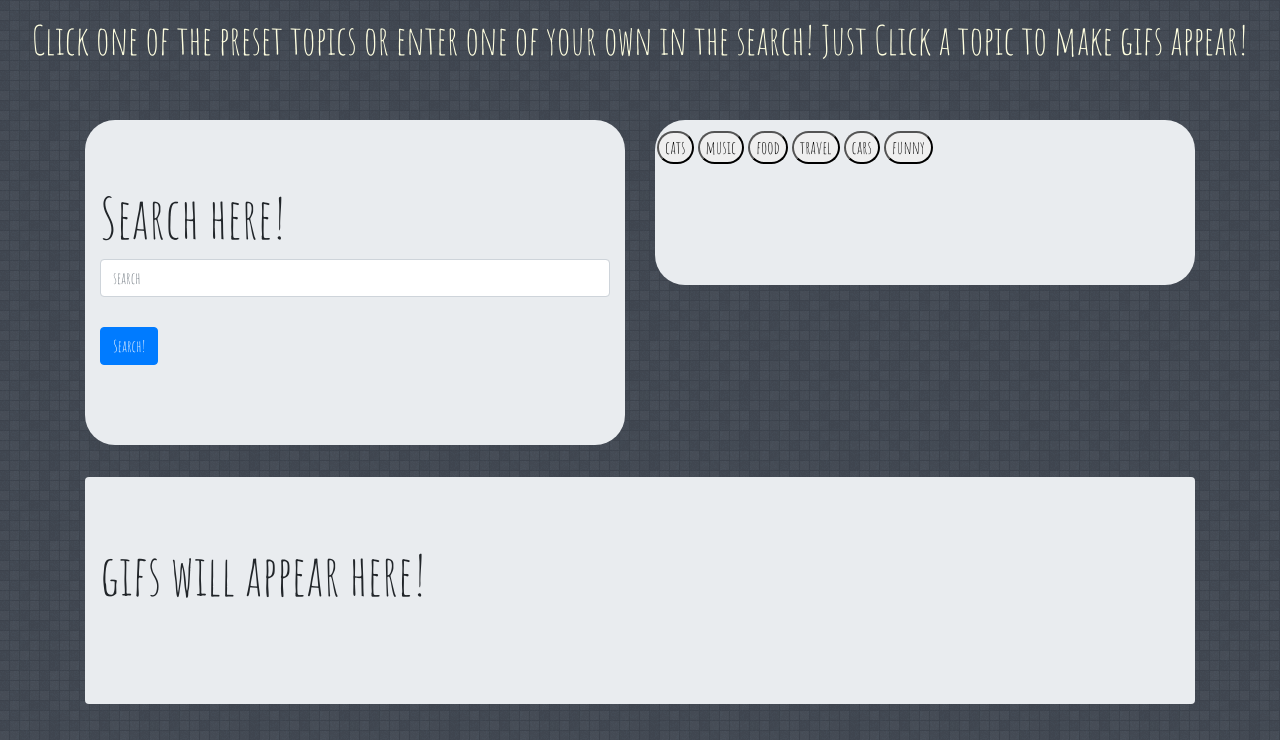
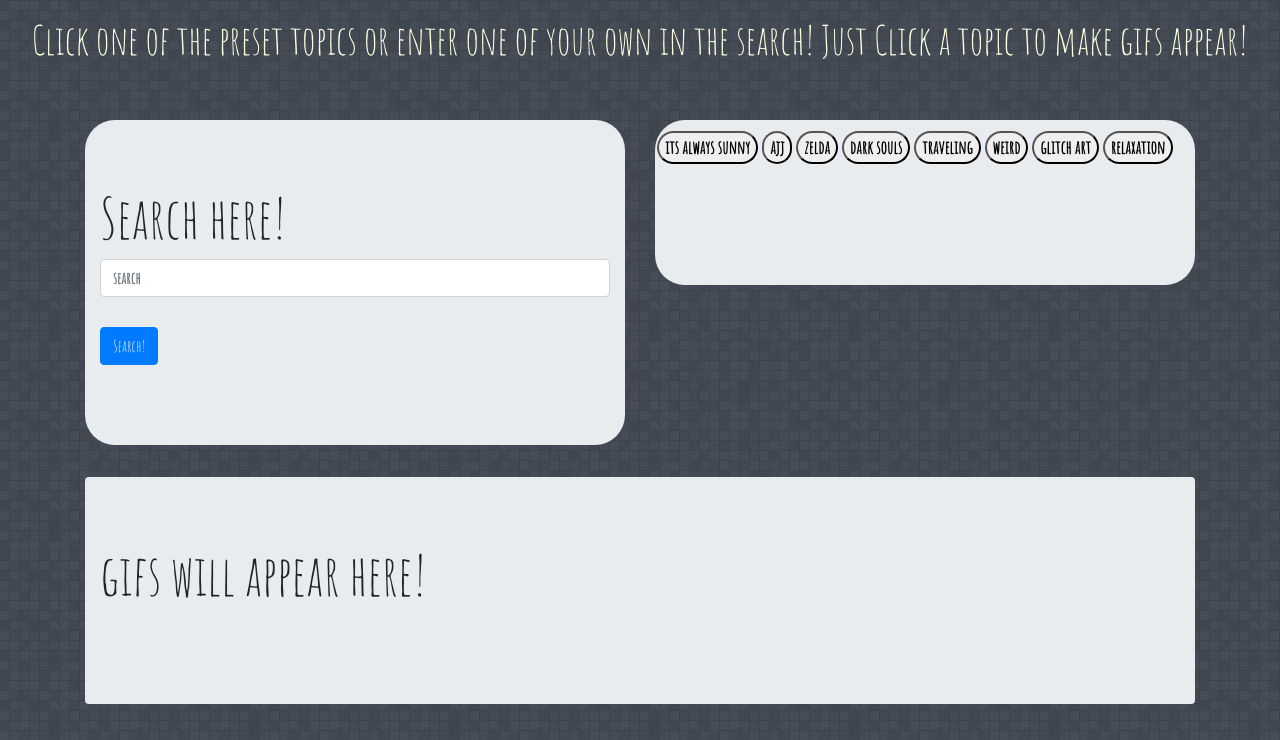
Before and after one commit to Pearsonj/giftastic-assignment, a plain HTML site: page index.html in a window 1280 px wide. Drawn offline with nearby package versions, Linux system fonts and the light colour scheme.

Commit message:
added new topics to the preset topics bar

```diff
--- a/assets/css/style.css
+++ b/assets/css/style.css
@@ -1,3 +1,7 @@
+*{
+    font-weight: 800;
+}
+
 body {
     background-image: url(../random_grey_variations/random_grey_variations.png)
 }
--- a/assets/javascript/script.js
+++ b/assets/javascript/script.js
@@ -2,7 +2,7 @@
 // When a term is searched add a button to the page with searched term assinged to it.
 // create an array of topics and put it in a var called "topics".
 
-var topics = ['cats', 'music', 'food', 'travel', 'cars', 'funny'];
+var topics = ['its always sunny', 'ajj', 'zelda', 'dark souls', 'traveling', 'weird', 'glitch art', 'relaxation'];
 
 function buttons() {
     $('.buttons').empty();
```
